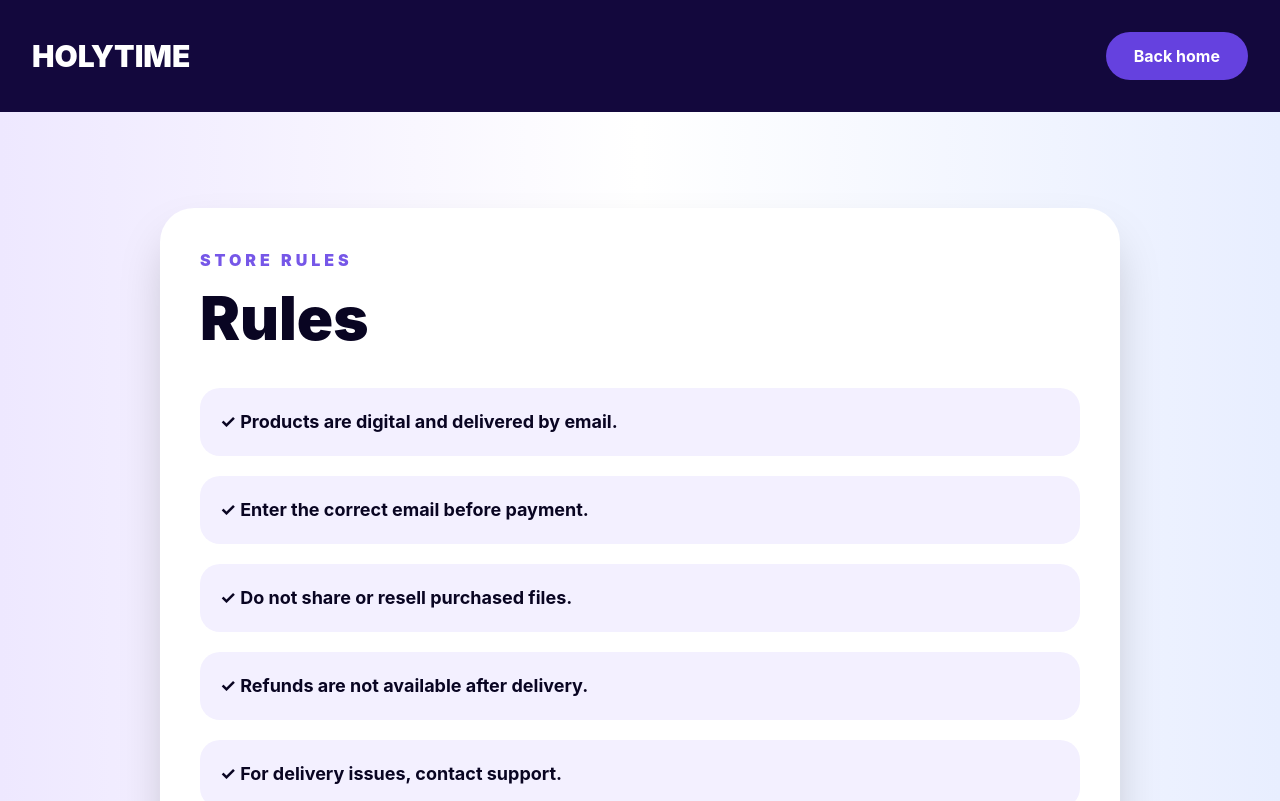
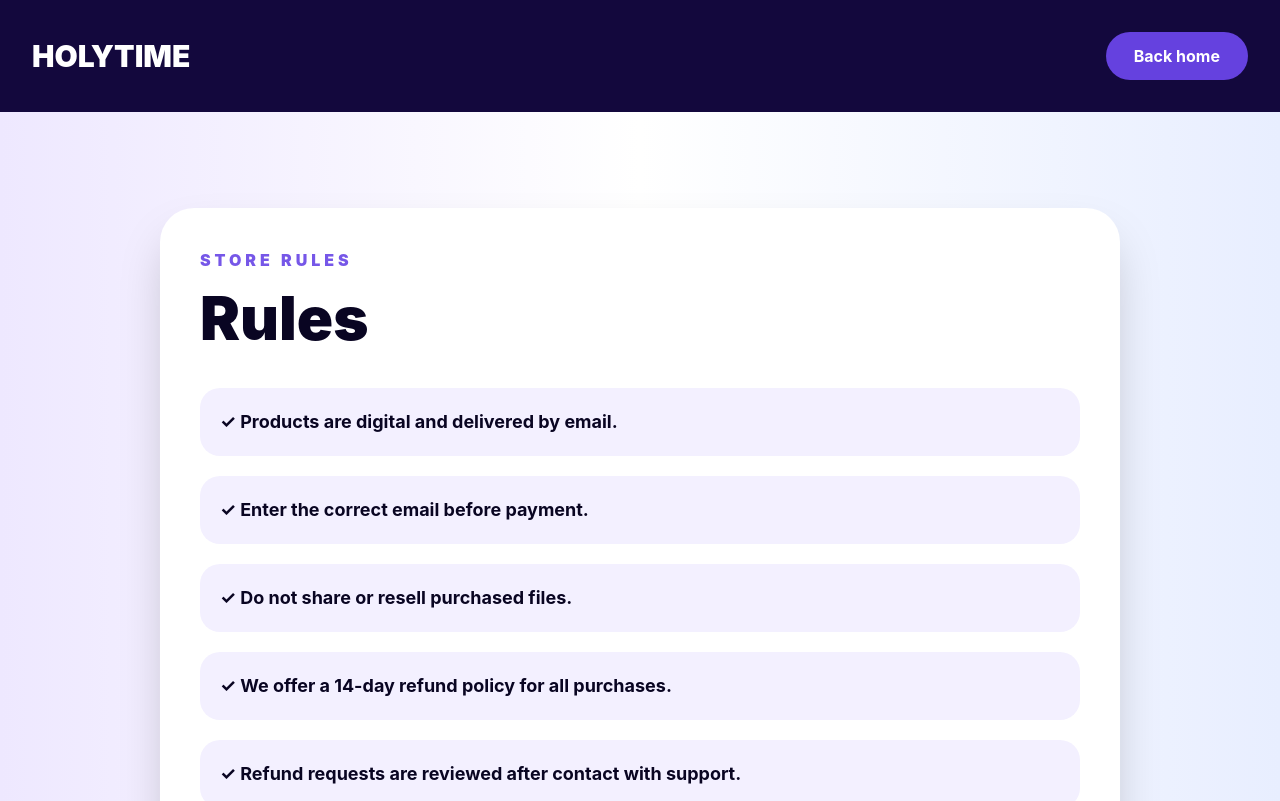
Before and after one commit to Barukov/holytime-stripe, a Next.js app: page /rules in a window 1280 px wide. Shown: the top 801 px of the page. Built offline with nearby package versions, Linux system fonts and the light colour scheme.

Commit message:
fix rules refund text

```diff
--- a/app/rules/page.tsx
+++ b/app/rules/page.tsx
@@ -17,12 +17,13 @@ export default function RulesPage() {
 
           <div className="mt-10 space-y-5">
             {[
-              "Products are digital and delivered by email.",
-              "Enter the correct email before payment.",
-              "Do not share or resell purchased files.",
-              "Refunds are not available after delivery.",
-              "For delivery issues, contact support.",
-            ].map((x) => (
+  "Products are digital and delivered by email.",
+  "Enter the correct email before payment.",
+  "Do not share or resell purchased files.",
+  "We offer a 14-day refund policy for all purchases.",
+  "Refund requests are reviewed after contact with support.",
+  "For delivery issues, contact support.",
+].map((x) => (
               <div key={x} className="rounded-[20px] bg-[#f3f0ff] p-5 text-lg font-bold">
                 ✓ {x}
               </div>
```
